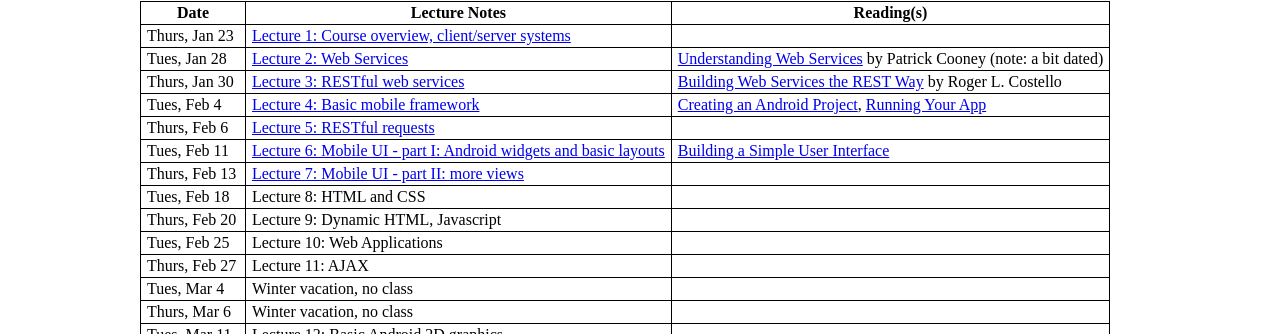
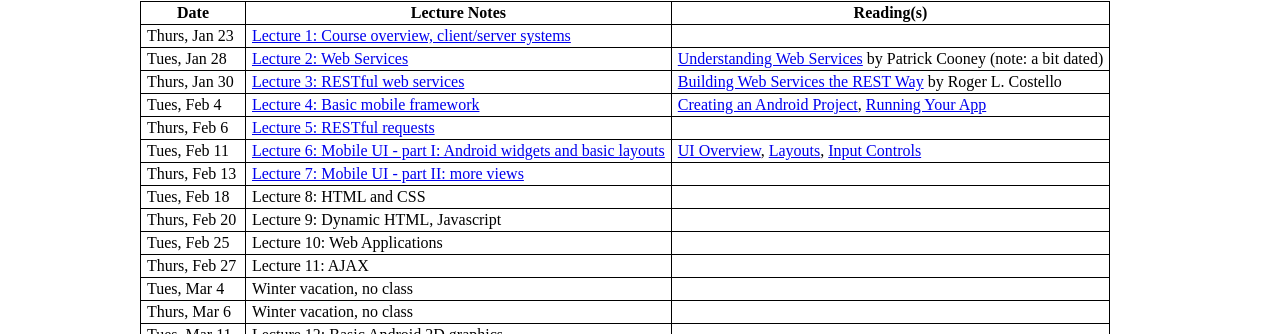
Before and after one commit to ycpcs/cs496-spring2014, a Jekyll site: the page built from schedule.md, in a window 1280 px wide. Shown: the part 135-469 px from the top of the page. Built offline with Jekyll 4.4.1, drawn with Linux system fonts in a browser that asks for light colours; Markdown is read by kramdown in place of the engine named in the settings.

```diff
--- a/schedule.md
+++ b/schedule.md
@@ -13,7 +13,7 @@ announced in class and on the course web page.
 > Thurs, Jan 30 | [Lecture 3: RESTful web services](lectures/lecture03.html) | [Building Web Services the REST Way](http://www.xfront.com/REST-Web-Services.html) by Roger L. Costello
 > Tues, Feb 4 | [Lecture 4: Basic mobile framework](lectures/lecture04.html) | [Creating an Android Project](http://developer.android.com/training/basics/firstapp/creating-project.html), [Running Your App](http://developer.android.com/training/basics/firstapp/running-app.html)
 > Thurs, Feb 6 | [Lecture 5: RESTful requests](lectures/lecture05.html) |
-> Tues, Feb 11 | [Lecture 6: Mobile UI - part I: Android widgets and basic layouts](lectures/lecture06.html) | [Building a Simple User Interface](http://developer.android.com/training/basics/firstapp/building-ui.html)
+> Tues, Feb 11 | [Lecture 6: Mobile UI - part I: Android widgets and basic layouts](lectures/lecture06.html) | [UI Overview](http://developer.android.com/guide/topics/ui/controls.html), [Layouts](http://developer.android.com/guide/topics/ui/declaring-layout.html), [Input Controls](http://developer.android.com/guide/topics/ui/controls.html)
 > Thurs, Feb 13 | [Lecture 7: Mobile UI - part II: more views](lectures/lecture07.html) |
 > Tues, Feb 18 | Lecture 8: HTML and CSS
 > Thurs, Feb 20 | Lecture 9: Dynamic HTML, Javascript
```
Also changed, not shown: labs/images/lab06/layout.png, labs/images/lab06/rel_layout.png.
